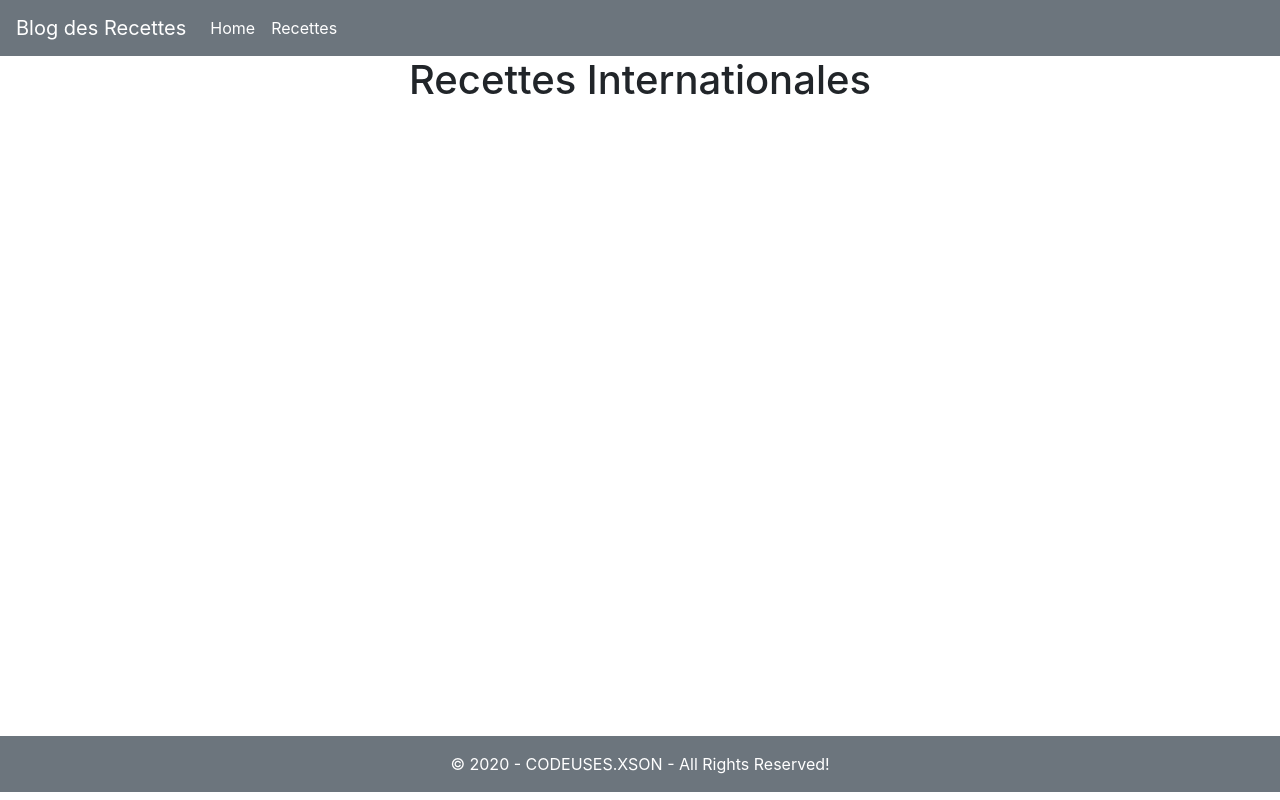
After one commit to O-Antonin/projetcodeuses, a Symfony app: template templates/blog/home.html.twig in a window 1280 px wide. The commit adds this page. Run offline with Twig, Linux system fonts and the light colour scheme; the template is opened without the code that fills it, so the values that code supplies are empty; some libraries are stand-ins or nearby versions.

Commit message:
blogcontroller + nav + footer

```diff
--- /dev/null
+++ b/public/css/style.css
@@ -0,0 +1,4 @@
+.my-container{
+    min-height: 85vh !important;
+
+}
--- a/templates/base.html.twig
+++ b/templates/base.html.twig
@@ -2,11 +2,55 @@
 <html>
     <head>
         <meta charset="UTF-8">
-        <title>{% block title %}Welcome!{% endblock %}</title>
-        {% block stylesheets %}{% endblock %}
+        <title>{% block title %}Bienvenu sur le Blog des Recettes {% endblock %}</title>
+        {% block stylesheets %}
+
+            <link rel="stylesheet" href="https://use.fontawesome.com/releases/v5.3.1/css/all.css" integrity="sha384-mzrmE5qonljUremFsqc01SB46JvROS7bZs3IO2EmfFsd15uHvIt+Y8vEf7N7fWAU" crossorigin="anonymous">
+
+
+            <link rel="stylesheet" href="https://stackpath.bootstrapcdn.com/bootstrap/4.5.0/css/bootstrap.min.css" integrity="sha384-9aIt2nRpC12Uk9gS9baDl411NQApFmC26EwAOH8WgZl5MYYxFfc+NcPb1dKGj7Sk" crossorigin="anonymous">
+
+            <link rel="stylesheet" type="text/css" href="{{ asset ('css/style.css')}}">
+
+        {% endblock %}
     </head>
     <body>
-        {% block body %}{% endblock %}
-        {% block javascripts %}{% endblock %}
+
+        <nav class="navbar navbar-expand-md navbar-dark bg-secondary">
+            <a class="navbar-brand" href="#">Blog des Recettes</a>
+            <button class="navbar-toggler" type="button" data-toggle="collapse" data-target="#navbarsExample04" aria-controls="navbarsExample04" aria-expanded="false" aria-label="Toggle navigation">
+            <span class="navbar-toggler-icon"></span>
+            </button>
+
+            <div class="collapse navbar-collapse" id="navbarsExample04">
+                <ul class="navbar-nav mr-auto">
+                    <li class="nav-item active">
+                        <a class="nav-link" href="">Home</a>
+                    </li>
+                    <li class="nav-item active">
+                        <a class="nav-link" href="">Recettes</a>
+                    </li>
+                </ul>
+             </div>
+        </nav>
+
+        <section class="container my-container">
+        {% block body %}
+
+        {% endblock %}
+        </section>
+
+
+        <footer class="bg-secondary text-white text-center py-3">
+            &copy; 2020 - CODEUSES.XSON - All Rights Reserved!
+        </footer>
+
+        {% block javascripts %}
+
+        <script src="https://code.jquery.com/jquery-3.5.1.slim.min.js" integrity="sha384-DfXdz2htPH0lsSSs5nCTpuj/zy4C+OGpamoFVy38MVBnE+IbbVYUew+OrCXaRkfj" crossorigin="anonymous"></script>
+        <script src="https://cdn.jsdelivr.net/npm/popper.js@1.16.0/dist/umd/popper.min.js" integrity="sha384-Q6E9RHvbIyZFJoft+2mJbHaEWldlvI9IOYy5n3zV9zzTtmI3UksdQRVvoxMfooAo" crossorigin="anonymous"></script>
+        <script src="https://stackpath.bootstrapcdn.com/bootstrap/4.5.0/js/bootstrap.min.js" integrity="sha384-OgVRvuATP1z7JjHLkuOU7Xw704+h835Lr+6QL9UvYjZE3Ipu6Tp75j7Bh/kR0JKI" crossorigin="anonymous"></script>
+
+        {% endblock %}
     </body>
 </html>
--- /dev/null
+++ b/templates/blog/home.html.twig
@@ -0,0 +1,7 @@
+{% extends "base.html.twig" %}
+
+{% block body %}
+
+    <h1 class="text-center"> Recettes Internationales </h2>
+
+{% endblock %}
```
Also changed, not shown: src/Controller/BlogController.php (added, +31 -0 lines), templates/blog/index.html.twig (added, +20 -0 lines).
